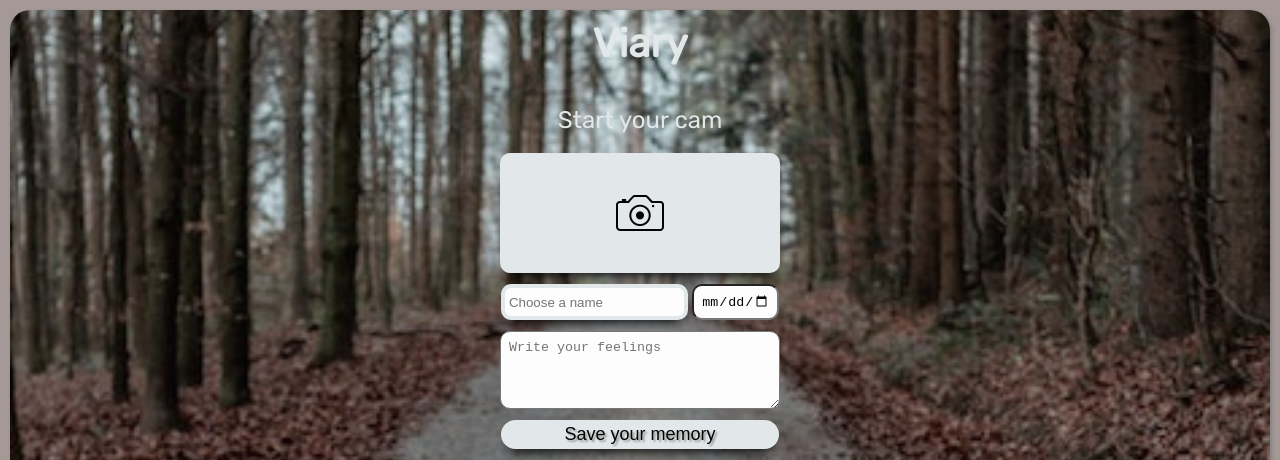
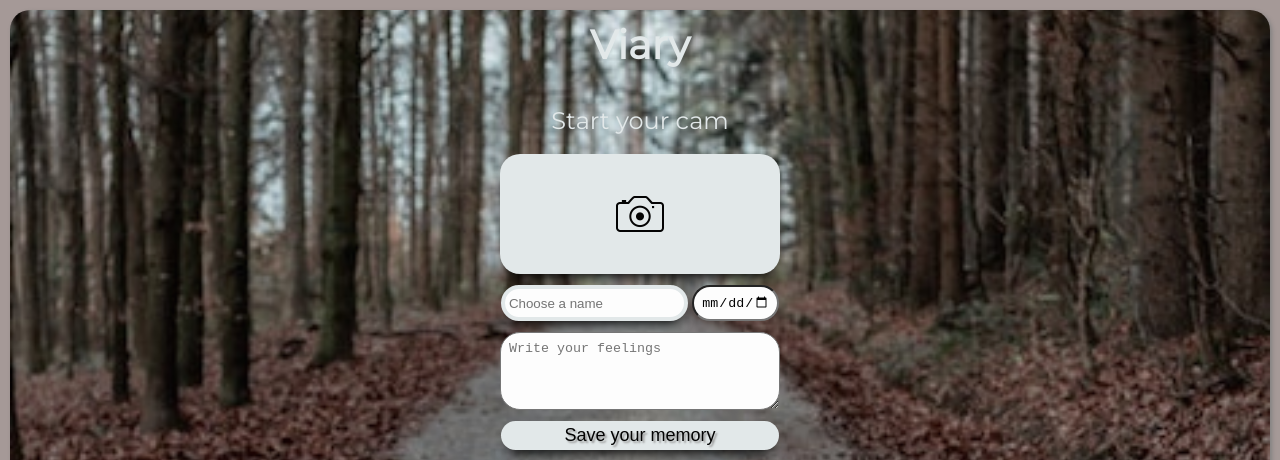
Before and after one commit to danicadombek/capstone-project, a React (Create React App) app: page / in a window 1280 px wide. Shown: the top 460 px of the page. Built offline with nearby package versions, Linux system fonts and the light colour scheme.

Commit message:
Update after code review

```diff
--- a/package.json
+++ b/package.json
@@ -3,6 +3,8 @@
   "version": "0.1.0",
   "private": true,
   "dependencies": {
+    "@fontsource/montserrat": "^4.4.5",
+    "@fontsource/quicksand": "^4.4.5",
     "@fontsource/rubik": "^4.4.5",
     "@testing-library/jest-dom": "^5.12.0",
     "@testing-library/react": "^11.2.7",
--- a/src/GlobalStyles.js
+++ b/src/GlobalStyles.js
@@ -1,11 +1,10 @@
-import '@fontsource/rubik'
+import '@fontsource/montserrat'
 import { createGlobalStyle } from 'styled-components'
 
 export default createGlobalStyle`
 :root {
   --border-radius-global: 50px;
   --border-radius-form: 20px;
-  --border-radius-form: 10px;
   --color-background-white: #e4eaeb;
   --color-background: hsl(60, 2%, 80%, 0.8);
   --color-text: #230707;
@@ -21,7 +20,8 @@ export default createGlobalStyle`
 body {
     background-color: #a59997;
     color: #e4eaeb;
-    font-family: Rubik, sans-serif;
+    font-family: Montserrat, sans-serif;
+    font-weight: 300;
     height: 100%;
     margin: 0;
     overflow-x: hidden;
--- a/src/components/Header.js
+++ b/src/components/Header.js
@@ -11,7 +11,7 @@ export default function Header({ children }) {
 
 const Headline = styled.h2`
   font-size: 40px;
-  font-weight: bolder;
+  font-weight: bold;
   margin: 0;
   padding: 10px;
   text-align: center;
```
Also changed, not shown: 1 other file (tests, documents, lock files or other folders).
